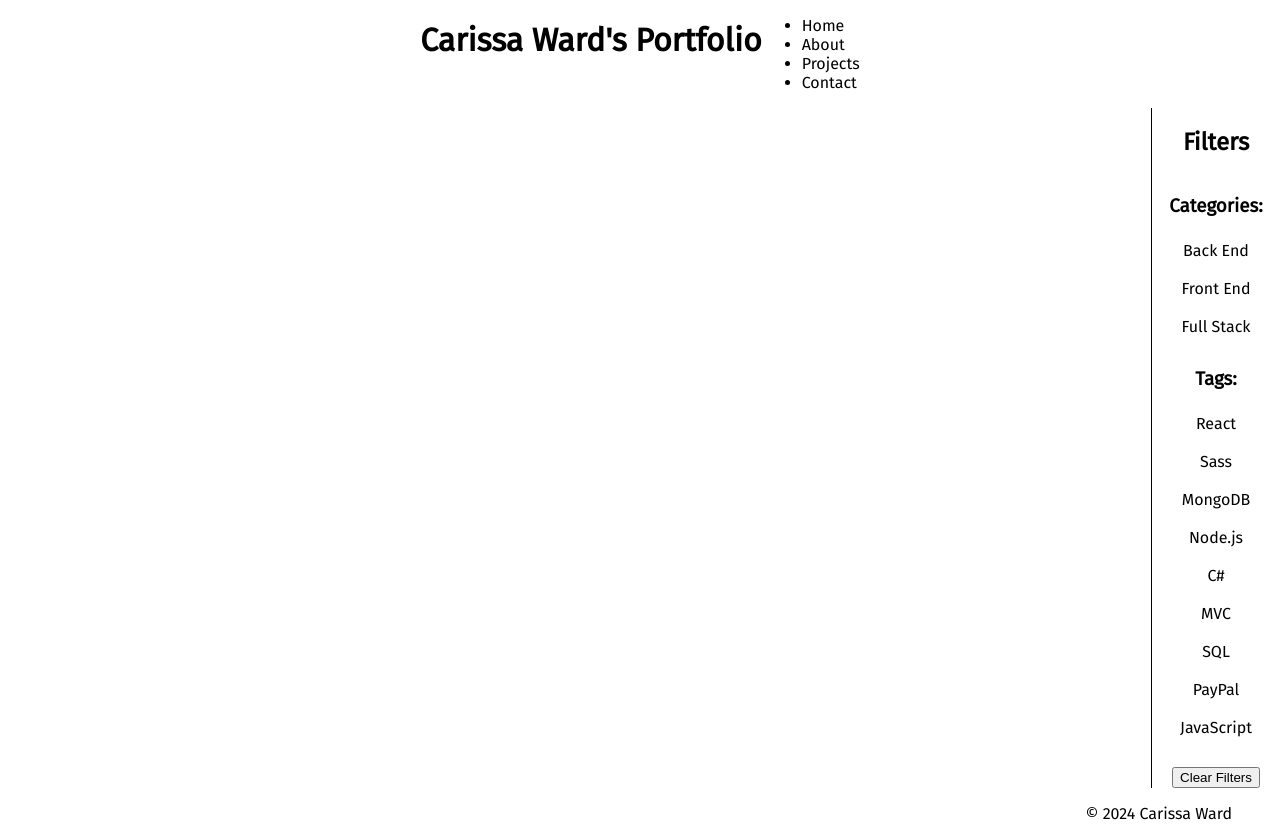
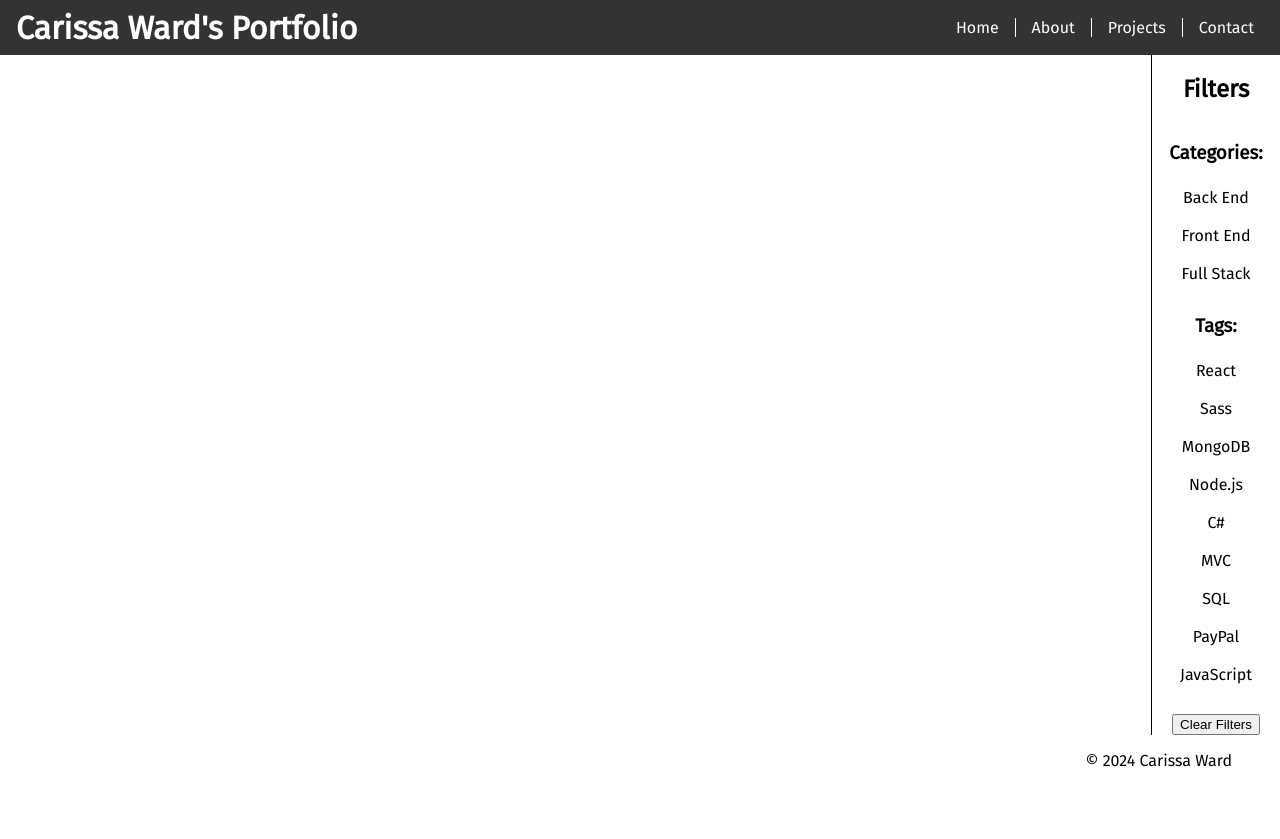
Before and after one commit to wardcarissa93/Portfolio, an Angular app: page / in a window 1280 px wide. After the commit the page ends 800 px from the top, so only its background shows below. Built offline with nearby package versions, Linux system fonts and the light colour scheme.

Commit message:
header/nav has been styled responsively

```diff
--- a/src/app/app.component.html
+++ b/src/app/app.component.html
@@ -1,6 +1,6 @@
 <header>
-  <h1>{{ author }}'s {{ title }}</h1>
-  <nav>
+  <h1>{{ author }}<span id="title-span">'s {{ title }}</span></h1>
+  <nav [class.open]="menuOpen">
     <ul>
       <li>
         <a
@@ -44,6 +44,15 @@
       </li>
     </ul>
   </nav>
+  <button
+  class="hamburger"
+  (click)="toggleMenu()"
+  [class.open]="menuOpen"
+>
+  <span></span>
+  <span></span>
+  <span></span>
+</button>
 </header>
 <main>
   <router-outlet></router-outlet>
--- a/src/app/app.component.scss
+++ b/src/app/app.component.scss
@@ -13,8 +13,124 @@ html {
 
 header {
     display: flex;
-    justify-content: center;
+    justify-content: space-between;
+    align-items: center;
     font-family: 'Fira Sans', 'sans-serif';
+    padding: 0.5rem 1rem;
+    background-color: #333;
+    color: white;
+    position: relative;
+
+    h1 {
+        margin: 0;
+        display: flex;
+        flex-grow: 1;
+
+        #title-span {
+            display: none;
+
+            @media(min-width: 480px) {
+                display: flex;
+            }
+        }
+    }
+
+    .hamburger {
+        background: none;
+        border: none;
+        cursor: pointer;
+        padding: 10px;
+        display: flex;
+        flex-direction: column;
+        justify-content: space-between;
+        width: 2.25rem;
+        height: 1.75rem;
+        z-index: 10;
+        position: absolute;
+        right: 1rem;
+
+        span {
+            background-color: white;
+            height: 0.25rem;
+            width: 2.25rem;
+            display: block;
+            transition: all 0.3s ease;
+        }
+
+        &.open span:nth-child(1) {
+            transform: rotate(45deg) translate(0.5rem, 0.5rem);
+        }
+
+        &.open span:nth-child(2) {
+            opacity: 0;
+        }
+
+        &.open span:nth-child(3) {
+            transform: rotate(-45deg) translate(0.5rem, -0.5rem);
+        }
+
+        @media (min-width: 960px) {
+            display: none;
+        }
+    }
+
+    nav {
+        display: none;
+        flex-grow: 1;
+        position: absolute;
+        top: 100%;
+        right: 0;
+        left: 0;
+        background-color: #333;
+        color: white;
+        padding: 10px;
+        z-index: 9;
+
+        ul {
+            list-style: none;
+            padding: 0;
+            margin: 0;
+            display: flex;
+            flex-direction: column;
+            align-items: center;
+
+            li {
+                a {
+                    text-decoration: none;
+                    color: white;
+                    transition: background-color 0.3s ease;
+
+                    &:hover {
+                        background-color: rgba(255, 255, 255, 0.2);
+                    }
+                }
+            }
+        }
+
+        &.open {
+            display: flex;
+            justify-content: center;
+        }
+
+        @media (min-width: 960px) {
+            display: flex;
+            width: 60%;
+            position: relative;
+
+            ul {
+                display: flex;
+                flex-direction: row;
+                justify-content: flex-end;
+                width: 100%;
+
+                li+li {
+                    border-left: 1px solid white;
+                    margin-left: 1rem;
+                    padding-left: 1rem;
+                }
+            }
+        }
+    }
 }
 
 main {
--- a/src/app/app.component.ts
+++ b/src/app/app.component.ts
@@ -32,6 +32,7 @@ export class AppComponent {
   title = 'Portfolio';
   year = new Date().getFullYear();
   author = 'Carissa Ward';
+  menuOpen = false;
 
   categoryFilter: Category | undefined;
   tagFilter: Tag | undefined;
@@ -73,4 +74,10 @@ export class AppComponent {
   trackByFn(index: number, project: Project): number {
     return project.id;
   }
+
+  // Method to open and close menu
+  toggleMenu(): void {
+    this.menuOpen = !this.menuOpen;
+    console.log(this.menuOpen);
+  }
 }
```
